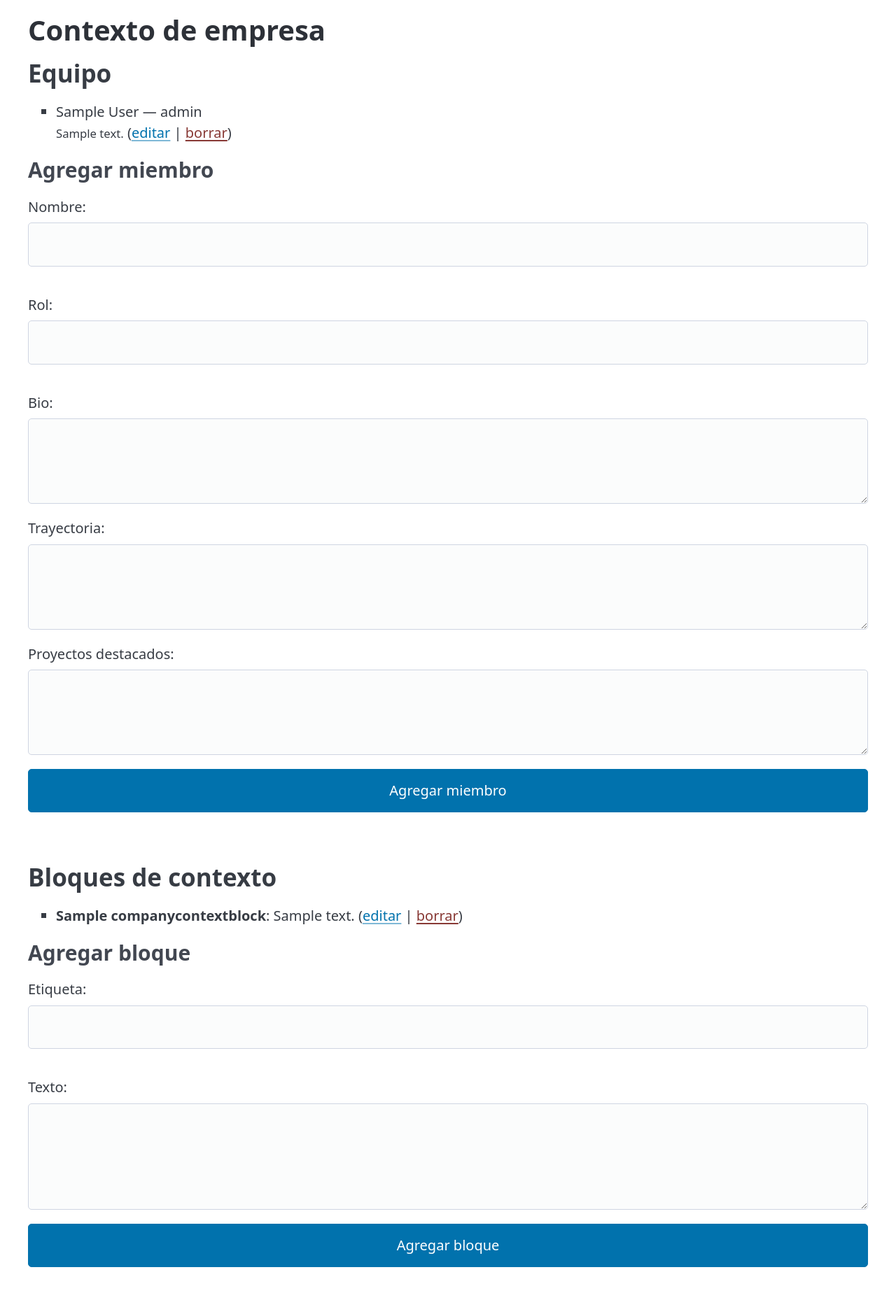
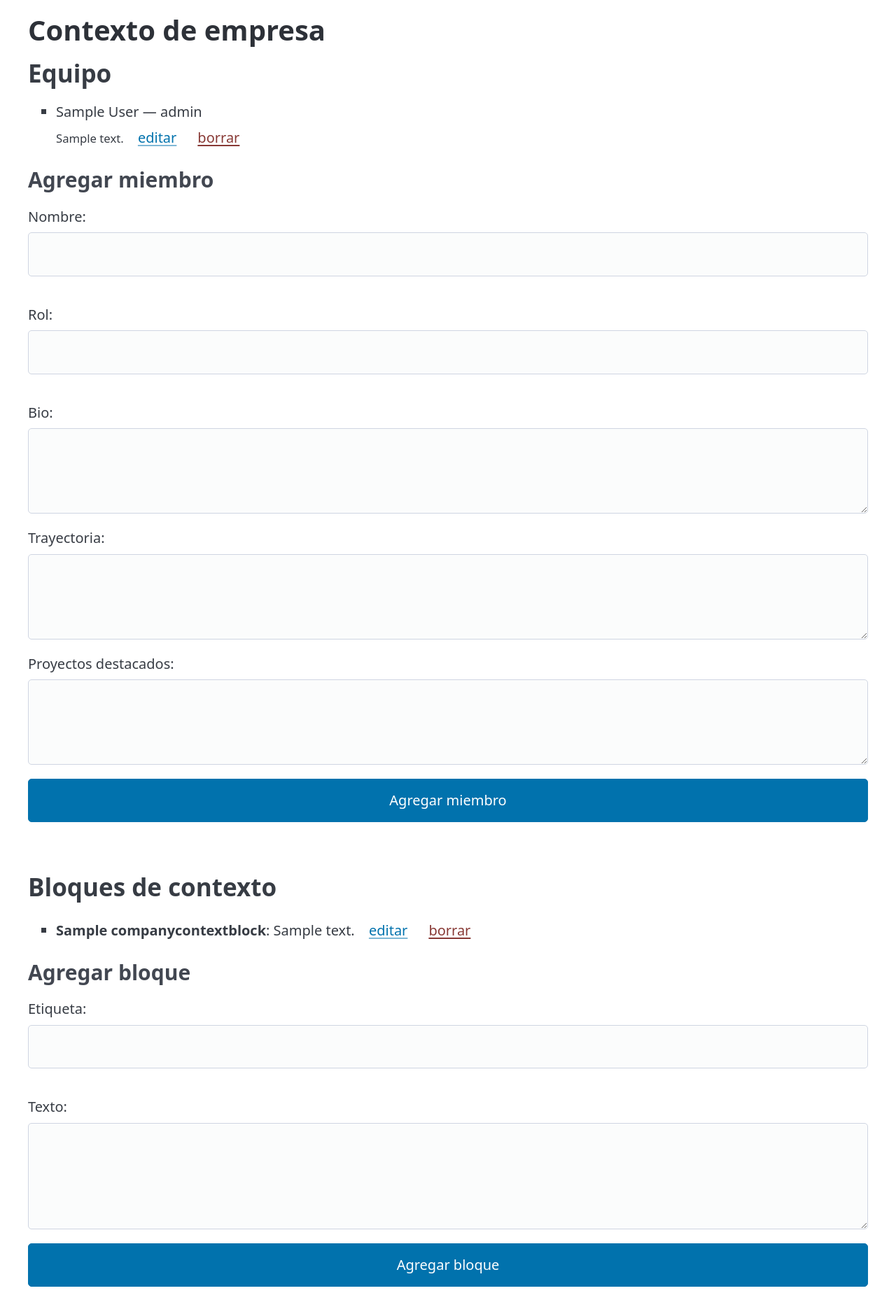
Before and after one commit to hernei152/vc-aplicator, a Django app: page / in a window 1280 px wide. Shown: the part 70-1928 px from the top of the page at 70% size. Before the commit the page ends 1881 px from the top, so only its background shows below. Run offline with Django 5.2, Linux system fonts and the light colour scheme; tables that the repository leaves empty hold one stand-in row (values such as "Sample post").

Commit message:
style(design): FINDING-016 — give row actions 44px touch targets

```diff
--- a/aplicator/static/aplicator/app.css
+++ b/aplicator/static/aplicator/app.css
@@ -44,6 +44,20 @@ fieldset > legend {
   width: 100%;
 }
 
+/* Inline row actions sit next to each other and one of them deletes, so give
+   them a real touch target instead of a 27px text hitbox. */
+.row-actions {
+  display: inline-flex;
+  gap: calc(var(--pico-spacing) * 0.5);
+  margin-left: calc(var(--pico-spacing) * 0.25);
+}
+.row-actions > a {
+  display: inline-flex;
+  align-items: center;
+  min-height: 44px;
+  padding: 0 calc(var(--pico-spacing) * 0.5);
+}
+
 /* Wide tables scroll inside their own box so the page body never scrolls
    sideways on a phone. */
 .table-scroll {
--- a/aplicator/templates/aplicator/accelerator_add.html
+++ b/aplicator/templates/aplicator/accelerator_add.html
@@ -14,8 +14,10 @@
   {% for accelerator in accelerators %}
   <li>
     {{ accelerator.accelerator_name }}
-    (<a href="{% url 'aplicator:accelerator_review' accelerator.id %}">revisar</a> |
-     <a href="{% url 'aplicator:application_answers' accelerator.id %}">respuestas</a>)
+    <span class="row-actions">
+      <a href="{% url 'aplicator:accelerator_review' accelerator.id %}">revisar</a>
+      <a href="{% url 'aplicator:application_answers' accelerator.id %}">respuestas</a>
+    </span>
   </li>
   {% endfor %}
 </ul>
--- a/aplicator/templates/aplicator/context.html
+++ b/aplicator/templates/aplicator/context.html
@@ -11,8 +11,10 @@
     {% if member.bio or member.track_record %}
     <br><small>{{ member.bio|default:member.track_record|truncatewords:15 }}</small>
     {% endif %}
-    (<a href="{% url 'aplicator:team_member_edit' member.id %}">editar</a> |
-    <a href="{% url 'aplicator:team_member_delete_confirm' member.id %}" class="danger">borrar</a>)
+    <span class="row-actions">
+      <a href="{% url 'aplicator:team_member_edit' member.id %}">editar</a>
+      <a href="{% url 'aplicator:team_member_delete_confirm' member.id %}" class="danger">borrar</a>
+    </span>
   </li>
   {% endfor %}
 </ul>
@@ -28,8 +30,10 @@
   {% for block in blocks %}
   <li>
     <strong>{{ block.label }}</strong>: {{ block.text|truncatewords:20 }}
-    (<a href="{% url 'aplicator:context_block_edit' block.id %}">editar</a> |
-    <a href="{% url 'aplicator:context_block_delete_confirm' block.id %}" class="danger">borrar</a>)
+    <span class="row-actions">
+      <a href="{% url 'aplicator:context_block_edit' block.id %}">editar</a>
+      <a href="{% url 'aplicator:context_block_delete_confirm' block.id %}" class="danger">borrar</a>
+    </span>
   </li>
   {% endfor %}
 </ul>
```
